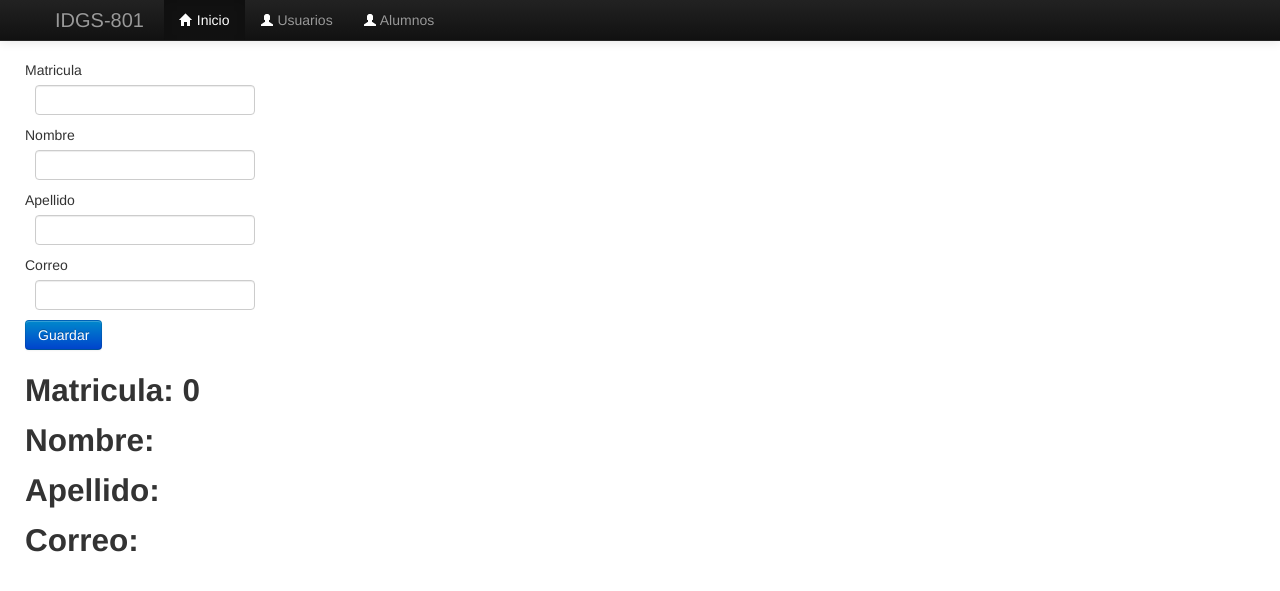
After one commit to IEVN1002-21002110/api_flask02, a Flask app: page /Alumnos in a window 1280 px wide. The commit adds this page. Shown: the top 591 px of the page. Run offline with Flask 3, Linux system fonts and the light colour scheme; some libraries are stand-ins or nearby versions.

Commit message:
formularios

```diff
--- a/app.py
+++ b/app.py
@@ -1,4 +1,5 @@
-from flask import Flask, render_template
+from flask import Flask, render_template, request
+import forms
 
 app = Flask(__name__)
 
@@ -8,13 +9,52 @@ def index():
     listado = ['Python', 'Flask', 'Jinja2', 'HTML', 'CSS']
     return render_template('index.html', titulo=titulo, listado=listado)
 
-@app.route('/calculos')
+@app.route('/calculos',methods=['GET','POST'])
 def calculo():
+    if request.method == 'POST':
+        numero1 = request.form['numero1']
+        numero2 = request.form['numero2']
+        opcin = request.form['operacion']
+        if opcin == 'suma':
+            res = int(numero1) + int(numero2)
+        if opcin == 'resta':
+            res = int(numero1) - int(numero2)
+        if opcin == 'multiplicacion':
+            res = int(numero1) * int(numero2)
+        if opcin == 'division':
+            res = int(numero1) / int(numero2)
+        return render_template('calculos.html', res=res, numero1=numero1, numero2=numero2)
+
     return render_template('calculos.html')
 
-@app.route('/distancia')
+@app.route('/distancia',methods=['GET','POST'])
 def distancia():
+    if request.method == 'POST':
+        distanciax1 = request.form['distanciax1']
+        distanciay1 = request.form['distanciay1']
+        distanciax2 = request.form['distanciax2']
+        distanciay2 = request.form['distanciay2']
+        opcione = request.form['operaci']
+        if opcin == 'distanciaa':
+            dist = Math.sqrt((int(distanciax2) - int(distanciax1)) * (int(distanciax2) - int(distanciax1)) +  (int(distanciay2) - int(distanciay1)) * (int(distanciay2) - int(distanciay1)))
+        return render_template('calculos.html', dist=dist, distanciax1=distanciax1, distanciay1=distanciay1, distanciax2=distanciax2, distanciay2=distanciay2)
+
     return render_template('distancia.html')
+
+@app.route("/Alumnos",methods=['GET','POST'] )
+def alumnos():
+    mat=0
+    nom=""
+    ape=""
+    email=""
+    alumno_clas=forms.UserForm(request.form)
+    if request.method == 'POST' and alumno_clas.validate():
+        mat=alumno_clas.matricula.data
+        nom=alumno_clas.nombre.data
+        ape=alumno_clas.apellido.data
+        email=alumno_clas.correo.data
+
+    return render_template('Alumnos.html', form=alumno_clas, mat=mat,nom=nom,ape=ape,email=email)
 
 @app.route('/hola')
 def about():
--- /dev/null
+++ b/forms.py
@@ -0,0 +1,17 @@
+from wtforms import Form
+from wtforms import StringField, PasswordField,EmailField,BooleanField,SubmitField,IntegerField
+from wtforms import validators
+
+class UserForm(Form):
+    matricula=IntegerField("Matricula",{
+        validators.DataRequired(message='El campo es requerido')
+    })
+    nombre=StringField("Nombre",[
+        validators.DataRequired(message='El campo es requerido')
+    ])
+    apellido=StringField("Apellido",{
+        validators.DataRequired(message='El campo es requerido')
+    })
+    correo=EmailField("Correo",[
+        validators.Email(message='Ingrese Correo valido')
+    ])
--- a/requirements.txt
+++ b/requirements.txt
@@ -1,8 +1,13 @@
 blinker==1.9.0
 click==8.3.0
 colorama==0.4.6
+dnspython==2.8.0
+email-validator==2.3.0
 Flask==3.1.2
+Flask-WTF==1.2.2
+idna==3.11
 itsdangerous==2.2.0
 Jinja2==3.1.6
 MarkupSafe==3.0.3
 Werkzeug==3.1.3
+WTForms==3.2.1
--- /dev/null
+++ b/templates/Alumnos.html
@@ -0,0 +1,18 @@
+
+  {% extends "layout.html" %}
+    {% import "_macros.html" as macro %}
+        {% block container %}
+
+        <form action="" method="post" novalidate>
+            {{macro.camposNuevos(form.matricula)}}
+            {{macro.camposNuevos(form.nombre)}}
+            {{macro.camposNuevos(form.apellido)}}
+            {{macro.camposNuevos(form.correo)}}
+         <input type="submit" value="Guardar" class="btn btn-primary">
+        </form>
+
+        <h2>Matricula: {{mat}}</h2>
+        <h2>Nombre: {{nom}}</h2>
+        <h2>Apellido: {{ape}}</h2>
+        <h2>Correo: {{email}}</h2>
+    {% endblock %}
--- a/templates/_macros.html
+++ b/templates/_macros.html
@@ -1,9 +1,27 @@
 
-{%macro datos(name,placeholder,type='text') %}
+{% macro datos(name, placeholder,type='text') %}
 
 <div class="mb-3">
     <label for="{{name}}"  class="form-label">{{name}}</label>
     <input type="{{type}}" class="form-control" id="{{name}}" name="{{name}}" placeholder="{{placeholder}}">
 </div>
 
-{%endmacro%}
+{% endmacro %}
+
+
+{% macro camposNuevos(field) %}
+<td>
+    {{field.label}}
+</td>
+
+<dd> {{field(**kwargs) | safe}} </dd>
+
+{% if field.errors %}
+<ul>
+    {% for error in field.errors %}
+    <li style="color: red;"> {{error}} </li>
+    {% endfor %}
+</ul>
+{% endif %}
+
+{% endmacro %}
--- a/templates/calculos.html
+++ b/templates/calculos.html
@@ -8,6 +8,7 @@
     <form action="" method="post">
 
         {{ datos_macro.datos('numero1','Ingrese el numero1') }}
+
         {{ datos_macro.datos('numero2','Ingrese el numero2') }}
 
         <div class="mb-3">
@@ -23,5 +24,6 @@
         <button type="submit" class="btn btn-primary">calcular</button>
 
     </form>
+    <h1>La operacion de {{numero1}} + {{numero2}} = {{res}} </h1>
 
     {% endblock %}
--- a/templates/layout.html
+++ b/templates/layout.html
@@ -51,9 +51,9 @@
     <div class="container">
         <div class="row">
 
-            {%block container%}
+            {% block container %}
 
-            {%endblock%}
+            {% endblock %}
 
         </div>
     </div>
```
Also changed, not shown: templates/distancia.html (+27 -0 lines).
